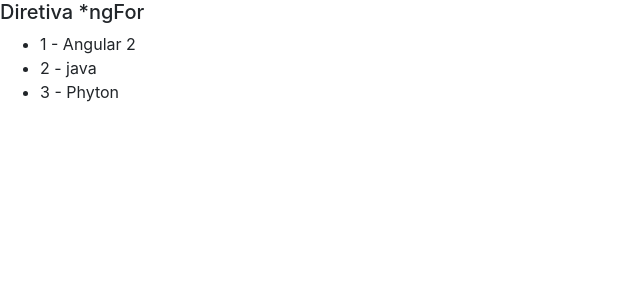
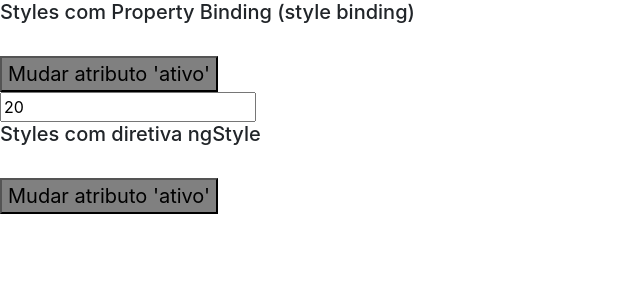
Before and after one commit to victorsuc/primeiro-projeto, an Angular app: page / in a window 1280 px wide. Shown: the top 300 px of the page, without its empty margins (0-640 px from the left). Built offline with nearby package versions, Linux system fonts and the light colour scheme.

Commit message:
trabalhando com diretiva ngStyle que permite mudar estilo do componente

```diff
--- a/src/app/app.component.html
+++ b/src/app/app.component.html
@@ -1,6 +1,8 @@
-<app-diretiva-ngfor></app-diretiva-ngfor>
+<app-diretiva-ngstyle></app-diretiva-ngstyle>
+
 
 <!--
+<app-diretiva-ngfor></app-diretiva-ngfor>
 <app-diretiva-ngswitch></app-diretiva-ngswitch>
 <app-diretiva-ngif></app-diretiva-ngif>
 <app-data-binding></app-data-binding>
--- a/src/app/app.module.ts
+++ b/src/app/app.module.ts
@@ -12,6 +12,7 @@
 import { DiretivaNgifComponent } from './diretiva-ngif/diretiva-ngif.component';
 import { DiretivaNgswitchComponent } from './diretiva-ngswitch/diretiva-ngswitch.component';
 import { DiretivaNgforComponent } from './diretiva-ngfor/diretiva-ngfor.component';
+import { DiretivaNgstyleComponent } from './diretiva-ngstyle/diretiva-ngstyle.component';
 
 @NgModule({
   declarations: [
@@ -22,7 +23,8 @@
     CicloComponent,
     DiretivaNgifComponent,
     DiretivaNgswitchComponent,
-    DiretivaNgforComponent
+    DiretivaNgforComponent,
+    DiretivaNgstyleComponent
   ],
   imports: [
     BrowserModule,
--- /dev/null
+++ b/src/app/diretiva-ngstyle/diretiva-ngstyle.component.html
@@ -0,0 +1,27 @@
+<h5>Styles com Property Binding (style binding)</h5>
+
+<br>
+<button
+    [style.backgroundColor]="ativo ? 'blue' : 'gray'"
+    [style.color]="ativo ? 'white' : 'black'"
+    [style.fontWeight]="ativo ? 'bold' : 'normal'"
+    [style.fontSize]="tamanhoFonte + 'px'"
+    (click)="mudarAtivo()"
+>Mudar atributo 'ativo'</button>
+
+<br>
+<input type="text" [(ngModel)]="tamanhoFonte">
+
+<h5>Styles com diretiva ngStyle</h5>
+
+<br>
+
+<button
+    [ngStyle]="{
+        'backgroundColor': (ativo ? 'blue' : 'gray'),
+        'color': (ativo ? 'white' : 'black'),
+        'fontWeight': (ativo ? 'bold' : 'normal'),
+        'fontSize': tamanhoFonte + 'px'
+    }"
+    (click)="mudarAtivo()"
+>Mudar atributo 'ativo'</button>
--- /dev/null
+++ b/src/app/diretiva-ngstyle/diretiva-ngstyle.component.ts
@@ -0,0 +1,22 @@
+import { Component, OnInit } from '@angular/core';
+
+@Component({
+  selector: 'app-diretiva-ngstyle',
+  templateUrl: './diretiva-ngstyle.component.html',
+  styleUrls: ['./diretiva-ngstyle.component.css']
+})
+export class DiretivaNgstyleComponent implements OnInit {
+
+  ativo:boolean = false;
+  tamanhoFonte: number = 20;
+
+  constructor() { }
+
+  ngOnInit() {
+  }
+
+  mudarAtivo(){
+    this.ativo = !this.ativo;
+  }
+
+}
```
Also changed, not shown: src/app/diretiva-ngstyle/diretiva-ngstyle.component.css (added), 1 other file (tests, documents, lock files or other folders).
